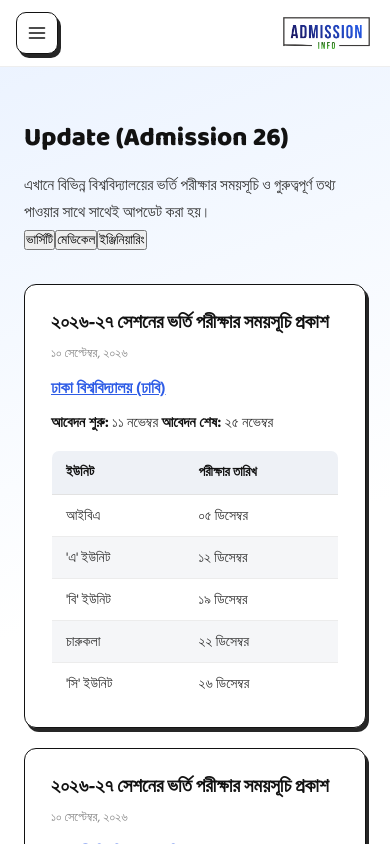
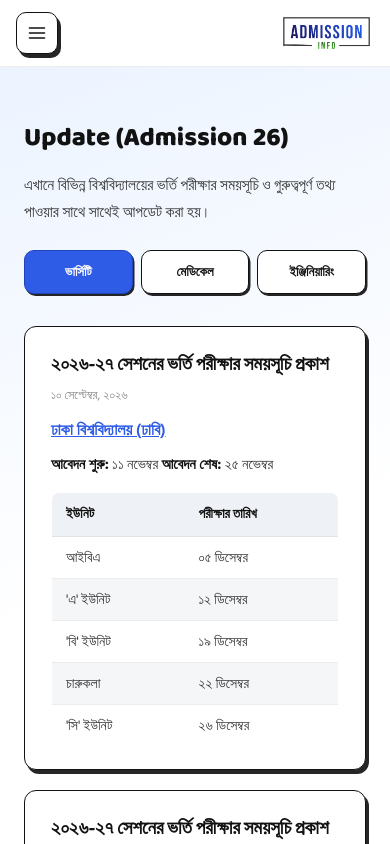
Before and after one commit to nishat-jihad/Admission-info, a Next.js app in the folder chance-hobe-ki/: page /updates in a window 390 px wide. Shown: the top 844 px of the page. Built offline with nearby package versions, Linux system fonts and the light colour scheme.

Commit message:
Add styles for updates filter and buttons

```diff
--- a/chance-hobe-ki/src/app/globals.css
+++ b/chance-hobe-ki/src/app/globals.css
@@ -2207,3 +2207,53 @@ section.block h2 .circular-tag {
 .update-table tr.row-grey {
   background: #f5f6f8;
 }
+.tentative-date {
+  color: var(--blue);
+  font-weight: 700;
+}
+
+.updates-filter-row {
+  display: flex;
+  gap: 10px;
+  margin-top: 24px;
+}
+.updates-filter-btn {
+  flex: 1 1 0;
+  font-family: var(--font-hind), sans-serif;
+  font-weight: 700;
+  font-size: 14.5px;
+  padding: 11px 14px;
+  background: #ffffff;
+  color: var(--black);
+  border: 1.5px solid var(--black);
+  border-radius: 10px;
+  box-shadow: var(--shadow-thin);
+  cursor: pointer;
+  transition: background 0.15s ease, color 0.15s ease, transform 0.1s ease;
+}
+.updates-filter-btn:hover {
+  background: #eef1f6;
+}
+.updates-filter-btn:active {
+  transform: translateY(1px);
+}
+.updates-filter-btn-active,
+.updates-filter-btn-active:hover {
+  background: var(--blue);
+  color: #ffffff;
+  border-color: var(--blue-dark);
+}
+.updates-empty {
+  font-size: 14.5px;
+  color: #666;
+  margin-top: 20px;
+}
+@media (max-width: 520px) {
+  .updates-filter-row {
+    gap: 8px;
+  }
+  .updates-filter-btn {
+    font-size: 13px;
+    padding: 10px 8px;
+  }
+}
```
